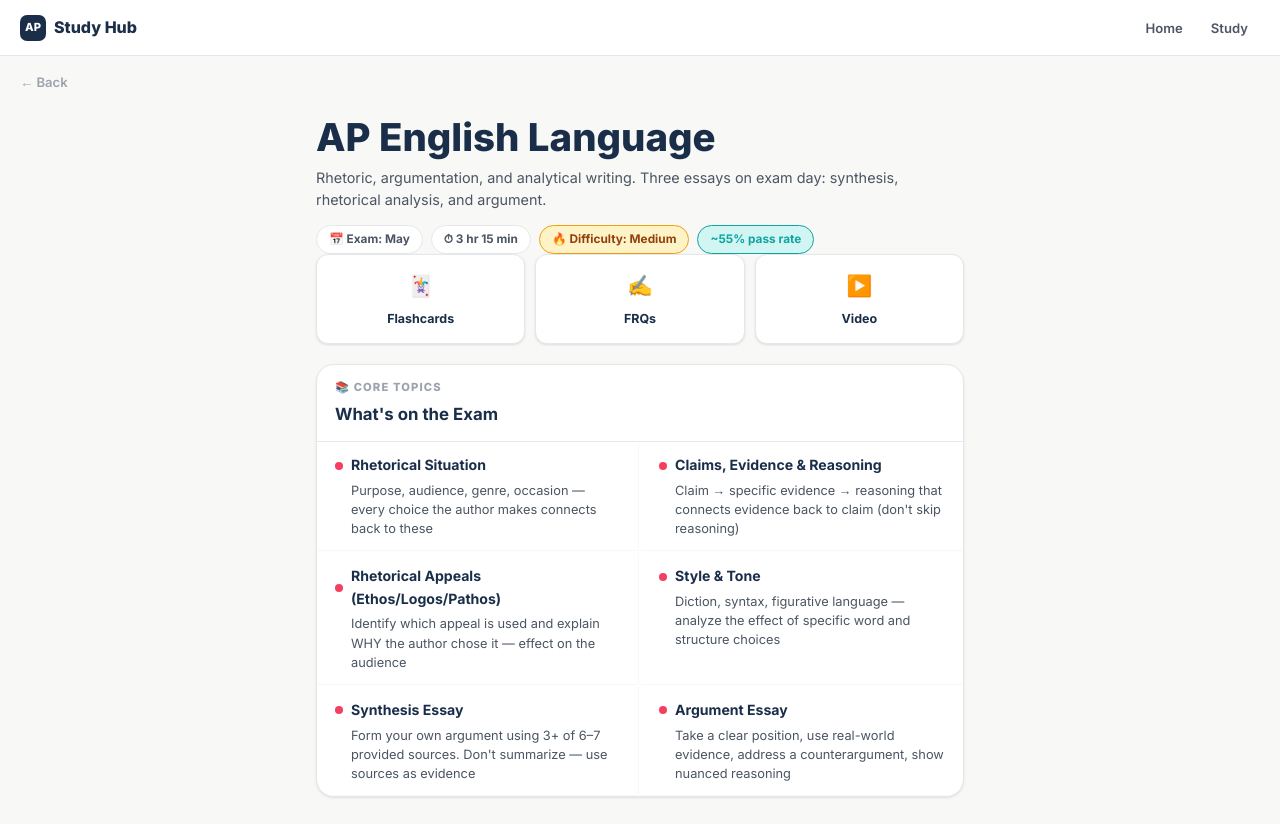
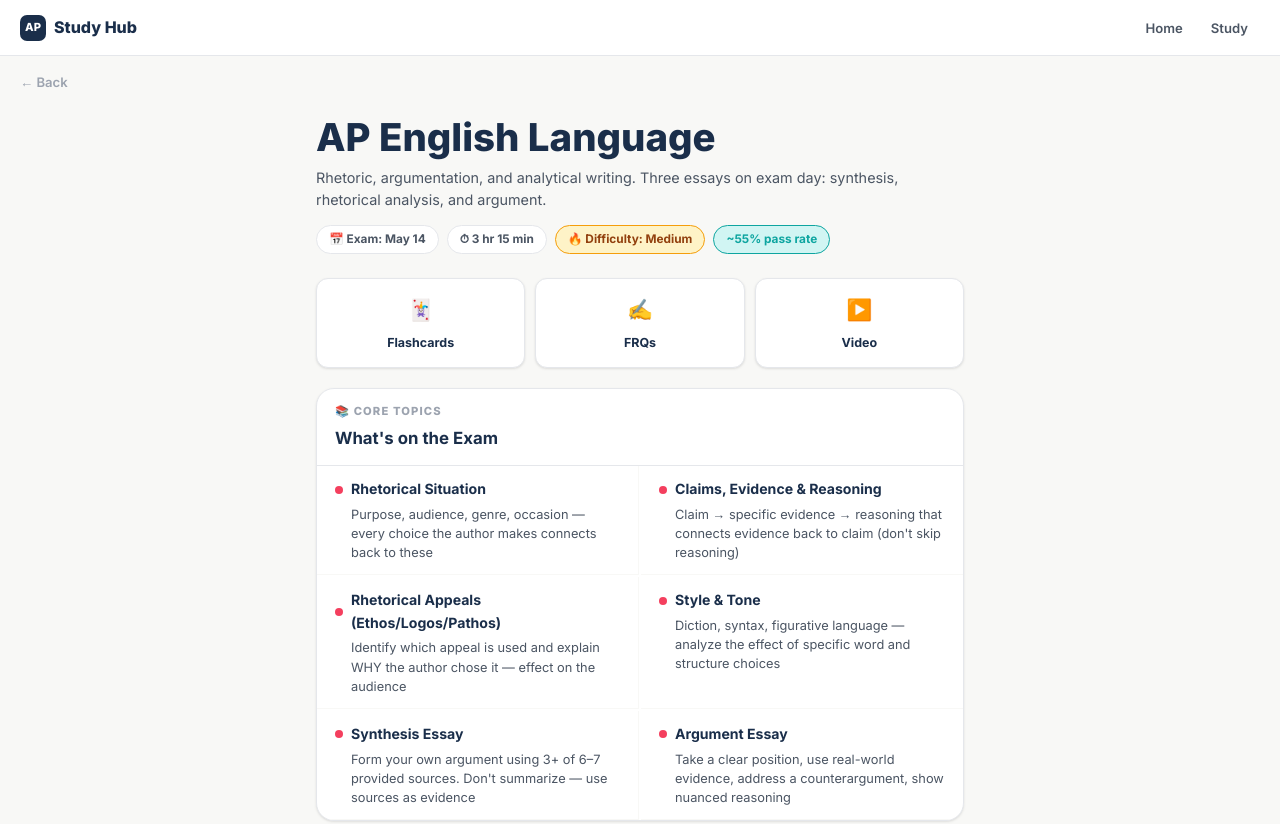
Before and after one commit to alexandrawharton/ap-website, a plain HTML site: page english.html in a window 1280 px wide. Shown: the top 824 px of the page. Drawn offline with Linux system fonts and the light colour scheme.

Commit message:
changed spacing and dates

```diff
--- a/english.html
+++ b/english.html
@@ -25,7 +25,7 @@
     <h1>AP English Language</h1>
     <p>Rhetoric, argumentation, and analytical writing. Three essays on exam day: synthesis, rhetorical analysis, and argument.</p>
     <div class="unit-meta">
-      <span class="unit-tag">📅 Exam: May</span>
+      <span class="unit-tag">📅 Exam: May 14</span>
       <span class="unit-tag">⏱ 3 hr 15 min</span>
       <span class="unit-tag warn">🔥 Difficulty: Medium</span>
       <span class="unit-tag accent">~55% pass rate</span>
--- a/style.css
+++ b/style.css
@@ -294,6 +294,7 @@ img { display: block; max-width: 100%; }
   display: grid;
   grid-template-columns: repeat(3, 1fr);
   gap: 10px;
+  margin-top: 24px;
   margin-bottom: 20px;
 }
 .action-btn {
```
Also changed, not shown: biology.html (+1 -1 lines), calculus.html (+1 -1 lines), euro.html (+1 -1 lines), psychology.html (+1 -1 lines), ushistory.html (+1 -1 lines).
